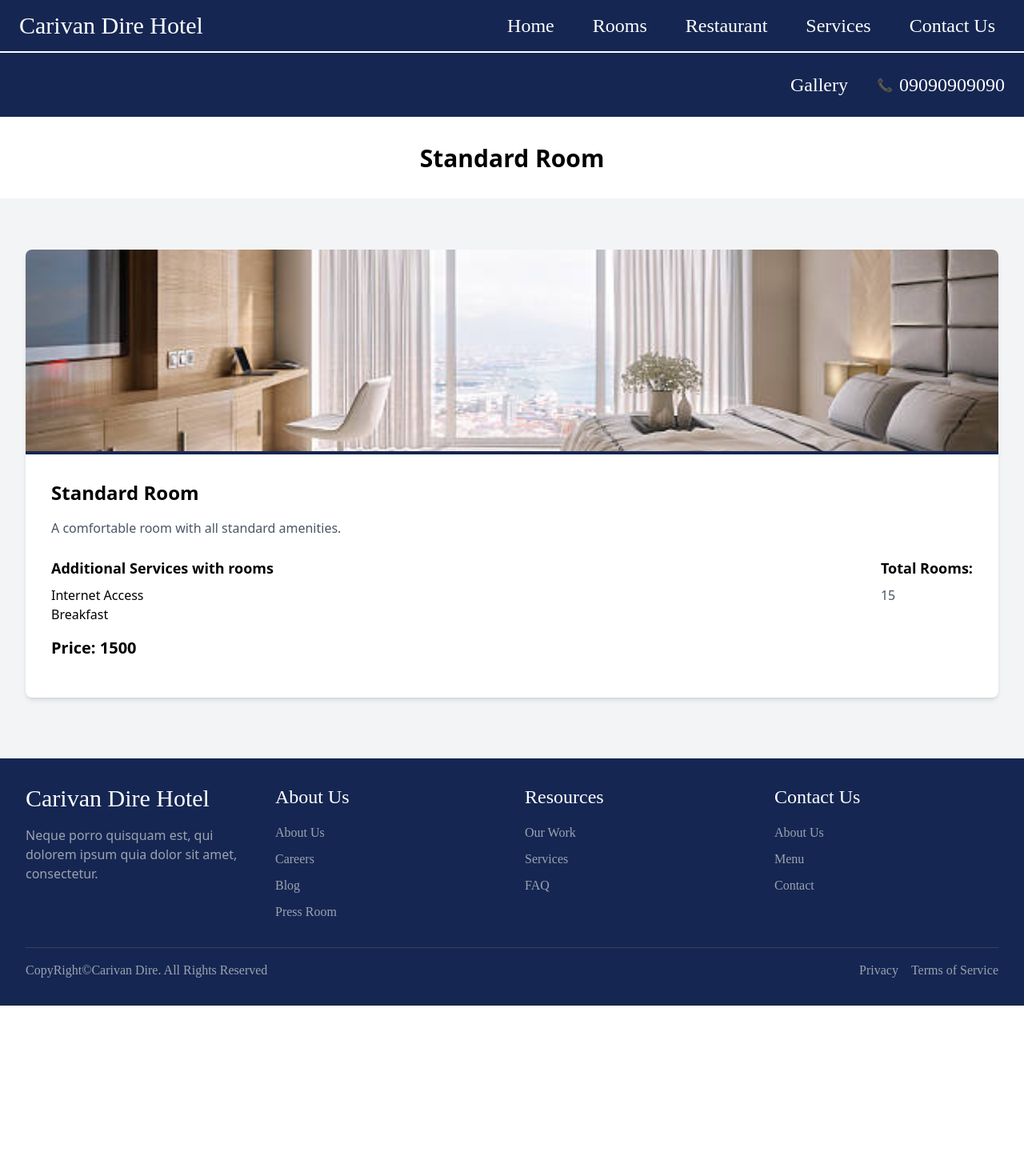
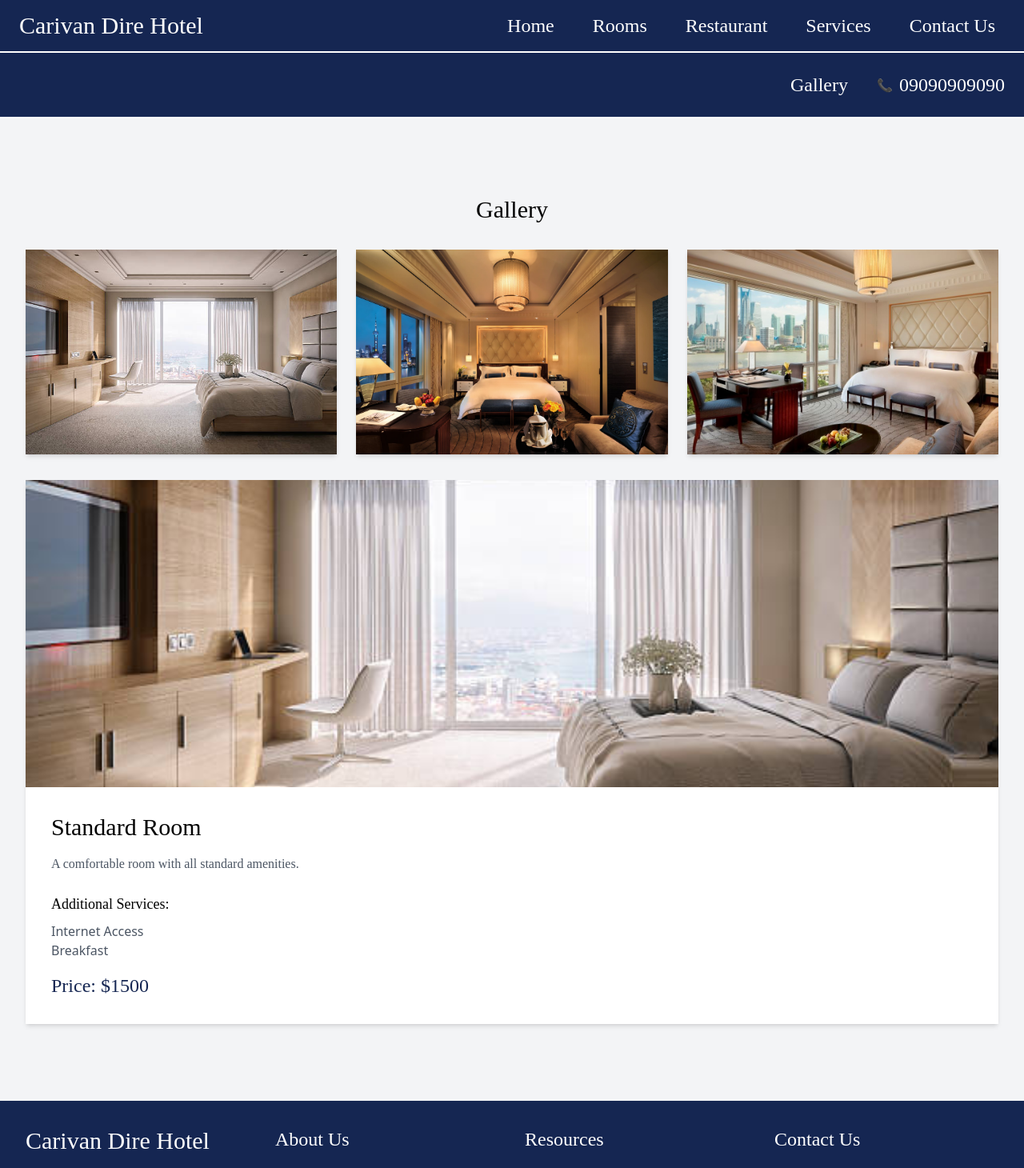
Before and after one commit to Metyme1/Caravan, a React (Create React App) app: page /rooms/1 in a window 1280 px wide. Shown: the top 1460 px of the page at 80% size. Before the commit the page ends 1257 px from the top, so only its background shows below. Built offline with nearby package versions, Linux system fonts and the light colour scheme; a web font is replaced by a local one.

Commit message:
detail page edited

```diff
--- a/src/Rooms.js
+++ b/src/Rooms.js
@@ -1,10 +1,10 @@
 // src/Rooms.js
 import React from 'react';
 import { Link } from 'react-router-dom';
-import room1 from './assets/room1.jpg'; // adjust the path as necessary
+import room1 from './assets/room1.jpg';
 import room2 from './assets/room2.jpg';
 import room3 from './assets/r3.jpg';
-import room4 from './assets/room1.jpg';
+import room4 from './assets/r3.jpg';
 import 'aos/dist/aos.css';
 import AOS from 'aos';
 
@@ -73,7 +73,6 @@ const Rooms = () => {
           ))}
         </div>
       </section>
-
     </div>
   );
 }
--- a/src/detailPage.js
+++ b/src/detailPage.js
@@ -5,46 +5,60 @@ import room1 from './assets/room1.jpg';
 import room2 from './assets/room2.jpg';
 import room3 from './assets/r3.jpg';
 import room4 from './assets/room1.jpg';
+import room5 from './assets/room2.jpg';
+import room6 from './assets/r3.jpg';
+import room7 from './assets/room1.jpg';
+import room8 from './assets/room2.jpg';
+import room9 from './assets/r3.jpg';
+import room10 from './assets/room1.jpg';
+import room11 from './assets/room2.jpg';
+import room12 from './assets/r3.jpg';
 
 const roomDetails = [
   {
     id: 1,
     name: "Standard Room",
     image: room1,
+    gallery: [room1, room2, room3],
     price: "1500",
     description: "A comfortable room with all standard amenities.",
     additionalServices: "Internet Access, Breakfast",
-    totalRooms: 15
+
+    facilities: ["2-3 guests", "35 squares", "King size bed"]
   },
   {
     id: 2,
-    name: "Standard Room",
-    image: room2,
-    price: "1500",
-    description: "A comfortable room with all standard amenities.",
-    additionalServices: "Internet Access, Breakfast",
-    totalRooms: 15
+    name: "Deluxe Room",
+    image: room4,
+    gallery: [room4, room5, room6],
+    price: "2000",
+    description: "A deluxe room with superior amenities.",
+    additionalServices: "Internet Access, Breakfast, Mini Bar",
+    facilities: ["2-3 guests", "40 squares", "King size bed"]
   },
   {
     id: 3,
-    name: "Standard Room",
-    image: room3,
-    price: "1500",
-    description: "A comfortable room with all standard amenities.",
-    additionalServices: "Internet Access, Breakfast",
-    totalRooms: 15
+    name: "Executive Room",
+    image: room7,
+    gallery: [room7, room8, room9],
+    price: "2500",
+    description: "An executive room with premium features.",
+    additionalServices: "Internet Access, Breakfast, Mini Bar, Access to Executive Lounge",
+
+    facilities: ["2-4 guests", "50 squares", "King size bed"]
   },
   {
     id: 4,
-    name: "Sweet Room",
-    image: room4,
-    price: "2000",
-    description: "A luxurious room with additional features.",
-    additionalServices: "Internet Access, Breakfast",
-    totalRooms: 10
+    name: "Suite",
+    image: room10,
+    gallery: [room10, room11, room12],
+    price: "3000",
+    description: "A luxurious suite with exclusive amenities.",
+    additionalServices: "Internet Access, Breakfast, Mini Bar, Access to Executive Lounge, Private Pool",
+
+    facilities: ["2-4 guests", "60 squares", "King size bed"]
   }
 ];
-
 const RoomDetail = () => {
   const { id } = useParams();
   const room = roomDetails.find(room => room.id === parseInt(id));
@@ -55,36 +69,49 @@ const RoomDetail = () => {
 
   return (
     <div className="bg-gray-100 min-h-screen">
-      <header className="bg-white py-8">
+      {/* <nav className="bg-white py-4 shadow-md">
+        <div className="max-w-7xl mx-auto px-4 sm:px-6 lg:px-8">
+          <Link to="/" className="text-custom-blue hover:underline">Home</Link> &gt;
+          <Link to="/rooms" className="text-custom-blue hover:underline"> Rooms</Link> &gt;
+          <span className="text-gray-500"> {room.name}</span>
+        </div>
+      </nav> */}
+      {/* <header className="bg-white py-8 shadow-md">
         <div className="max-w-7xl mx-auto px-4 sm:px-6 lg:px-8 text-center">
-          <h1 className="text-3xl font-bold">{room.name}</h1>
+          <h1 className="text-5xl font-times">{room.name}</h1>
         </div>
-      </header>
+      </header> */}
       <section className="py-16">
         <div className="max-w-7xl mx-auto px-4 sm:px-6 lg:px-8">
-          <div className="bg-white shadow-md rounded-lg overflow-hidden">
-            <img src={room.image} alt={room.name} className="w-full h-64 object-cover border-b-4 border-custom-blue"/>
+          <section className="py-8">
+            <h2 className="text-3xl font-times mb-8 text-center">Gallery</h2>
+            <div className="grid grid-cols-1 md:grid-cols-3 gap-6">
+              {room.gallery.map((image, index) => (
+                <img
+                  key={index}
+                  src={image}
+                  alt={`Gallery ${index + 1}`}
+                  className="w-full h-64 object-cover shadow-md"
+                />
+              ))}
+            </div>
+          </section>
+          <div className="bg-white shadow-md overflow-hidden mb-8">
+            <img src={room.image} alt={room.name} className="w-full h-96 object-cover"/>
             <div className="p-8">
-              <h3 className="text-2xl font-bold mb-4">{room.name}</h3>
-              <p className="text-gray-600 mb-6">{room.description}</p>
-              <div className="flex justify-between mb-4">
-                <div>
-                  <h4 className="text-lg font-bold mb-2">Additional Services with rooms</h4>
-                  <p>{room.additionalServices.split(', ').map((service, index) => (
-                    <span key={index} className="block">{service}</span>
-                  ))}</p>
-                </div>
-                <div>
-                  <h4 className="text-lg font-bold mb-2">Total Rooms:</h4>
-                  <p className="text-gray-600">{room.totalRooms}</p>
-                </div>
+              <h2 className="text-3xl font-times mb-4">{room.name}</h2>
+              <p className="text-gray-600 font-times mb-6">{room.description}</p>
+              <div className="mb-4">
+                <h3 className="text-lg font-times mb-2">Additional Services:</h3>
+                <p>{room.additionalServices.split(', ').map((service, index) => (
+                  <span key={index} className="block text-gray-600">{service}</span>
+                ))}</p>
               </div>
-              <p className="text-xl font-bold mb-4">Price: {room.price}</p>
+              <p className="text-2xl font-times text-custom-blue">Price: ${room.price}</p>
             </div>
           </div>
         </div>
       </section>
-
     </div>
   );
 }
```
